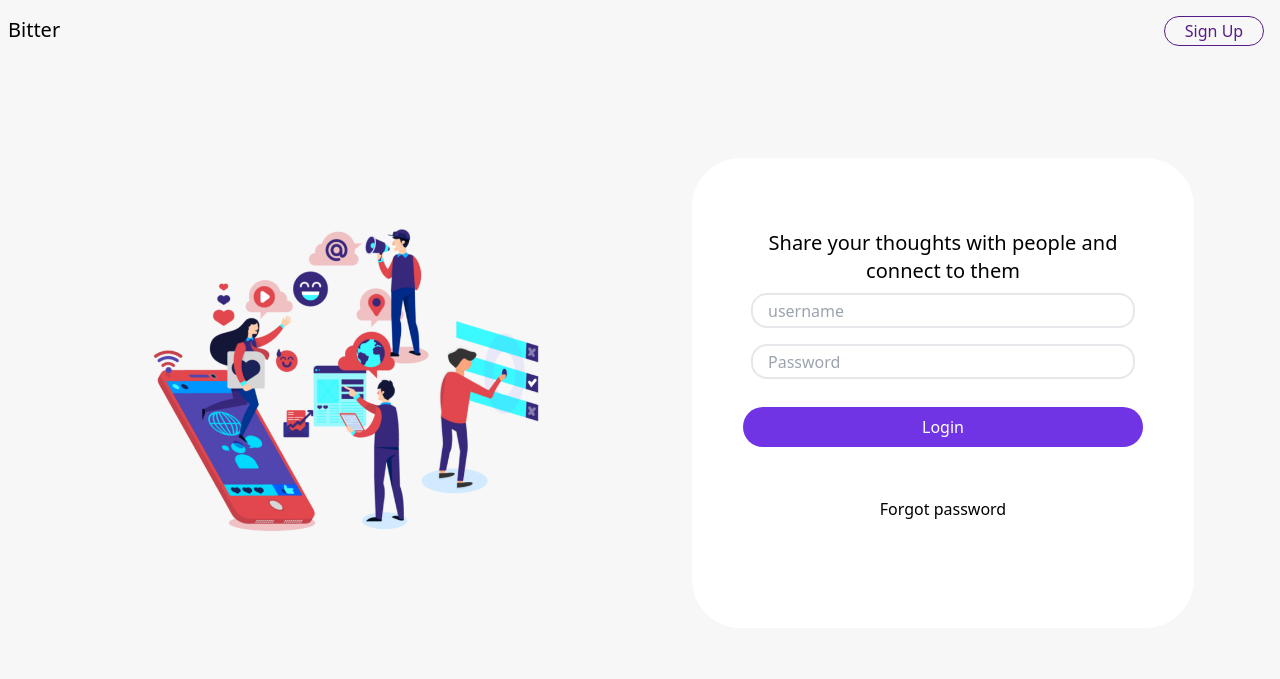
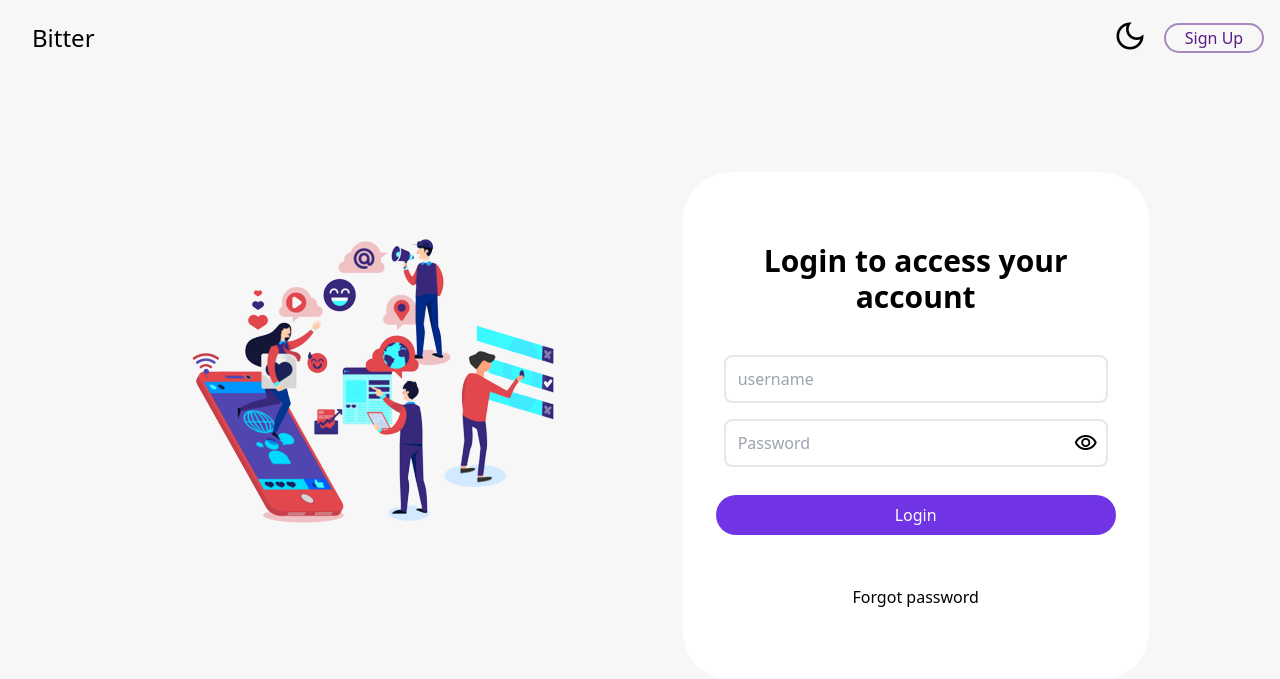
Before and after one commit to asyncdoggo/Yarro, a Flask app: page / in a window 1280 px wide. Shown: the top 679 px of the page. Run offline with Flask 3, Linux system fonts and the light colour scheme; parts of the project's set-up code (start-up, migrations or seed data) failed here and were passed over; some libraries are stand-ins or nearby versions.

Commit message:
Add dark theme for index, register and resetpass html files

```diff
--- a/app/api/token_required.py
+++ b/app/api/token_required.py
@@ -8,7 +8,7 @@ from flask import current_app
 def token_required(f):
     """
     token_required(f) decorator will validate a token f and return the User Class object defined in
-    modules/Database. token should be sent through HTTP header 'x-access-tokens'
+    modules/Database. token is accessed from cookie with name token
     """
 
     @wraps(f)
--- a/app/appconfig.py
+++ b/app/appconfig.py
@@ -11,6 +11,3 @@ SQLALCHEMY_TRACK_MODIFICATIONS = False
 DEBUG = False
 SQLALCHEMY_DATABASE_URI = f'mysql://{USERNAME}:{PASSWORD}@{HOST}/{DATABASE}?ssl=true'
 SECRET_KEY = config["SECRET_KEY"]
-
-EMAIL = config["EMAIL"]
-EMAIL_PASSWORD = config["EMAIL_PASSWORD"]
--- a/app/static/js/index.js
+++ b/app/static/js/index.js
@@ -1,4 +1,5 @@
-document.getElementById("login_form").addEventListener("submit",async function (e) {
+
+document.getElementById("login_form").addEventListener("submit", async function (e) {
     e.preventDefault();
     const form = new FormData(e.target);
     const data = Object.fromEntries(form.entries());
@@ -8,17 +9,40 @@ const response = await fetch("/api/login", {
         headers: {
             'Accept': 'application/json',
             'Content-Type': 'application/json',
-        "Authorization": "Basic " + btoa(data["uname"]+":"+data["passwd"])
+            "Authorization": "Basic " + btoa(data["uname"] + ":" + data["passwd"])
         }
     }).then((response) => response.json())
 
     let status = response.status;
-    if(status == "success"){
+    if (status == "success") {
         localStorage.setItem("uname", response.uname);
         localStorage.setItem("uid", response.uid);
         window.location.reload()
     }
-    else{
-        Snackbar.show({pos:"bottom-center",text: response.status})
+    else {
+        Snackbar.show({ pos: "bottom-center", text: response.status })
     }
 })
+
+
+
+
+document.getElementById("passwd").addEventListener("focusin", (e) => {
+    document.getElementById("pass").style.outlineWidth = "2px"
+})
+
+document.getElementById("passwd").addEventListener("focusout", (e) => {
+    document.getElementById("pass").style.outlineWidth = "0px"
+})
+
+
+document.getElementById("pw").addEventListener("change", (e) => {
+    if (e.target.checked) {
+        document.getElementById("vis").innerHTML = "visibility_off"
+        document.getElementById("passwd").type = "text"
+    }
+    else {
+        document.getElementById("vis").innerHTML = "visibility"
+        document.getElementById("passwd").type = "password"
+    }
+})
--- /dev/null
+++ b/app/static/js/theme.js
@@ -0,0 +1,31 @@
+document.getElementById("parent").checked = true
+
+let theme = localStorage.getItem("theme")
+if (theme == "dark") {
+    document.body.dataset.checked = true
+    document.body.style.backgroundColor = "#101010"
+    document.getElementById("theme_button").innerHTML = "light_mode"
+    document.getElementById("theme").checked = true
+}
+else {
+    document.body.dataset.checked = false
+    document.body.style.backgroundColor = "#f7f7f7"
+    document.getElementById("theme_button").innerHTML = "dark_mode"
+}
+
+
+
+document.getElementById("theme").addEventListener("change", (e) => {
+    if (e.target.checked) {
+        document.body.dataset.checked = true
+        document.body.style.backgroundColor = "#101010"
+        document.getElementById("theme_button").innerHTML = "light_mode"
+        localStorage.setItem("theme", "dark")
+    }
+    else {
+        document.body.dataset.checked = false
+        document.body.style.backgroundColor = "#f7f7f7"
+        document.getElementById("theme_button").innerHTML = "dark_mode"
+        localStorage.setItem("theme", "light")
+    }
+})
--- a/app/templates/index.html
+++ b/app/templates/index.html
@@ -10,48 +10,75 @@
     <script src="/static/js/snackbar.js"></script>
     <title>Bitter - Its your Thought</title>
     <script src="https://cdn.tailwindcss.com"></script>
+    <link rel="stylesheet"
+        href="https://fonts.googleapis.com/css2?family=Material+Symbols+Outlined:opsz,wght,FILL,GRAD@20..48,100..700,0..1,-50..200" />
 </head>
 
-<body class="bg-[#f7f7f7]">
-    <div class="header w-full flex flex-row place-content-between ">
-        <p class="pl-2 text-xl mt-4">Bitter</p>
-
-        <button
-            class="bg-white-900 h-[30px] w-[100px] border rounded-full border-purple-900 mt-4 mr-4 text-purple-900 hover:cursor-pointer"
-            onClick="window.location.href='/register'">
-            Sign Up
-        </button>
+<body class="bg-[#f7f7f7] group data-[checked=true]:bg-[#101010]" data-checked="true" id="parent">
+    <div class="header w-full flex flex-row items-center place-content-between">
+        <p class="pl-8 text-2xl font-medium mt-4 group-data-[checked=true]:text-white">
+            Bitter
+        </p>
+        <div class="items-center flex">
+            <label for="theme">
+                <span id="theme_button"
+                    class="material-symbols-outlined pt-4 px-4 text-4xl group-data-[checked=true]:text-white select-none hover:cursor-pointer">
+                    dark_mode
+                </span>
+            </label>
+            <input type="checkbox" id="theme" class="hidden">
+            <button
+                class="bg-white-900 h-[30px] w-[100px] border-opacity-50 border-2 rounded-full border-purple-900 mt-4 mr-4 text-purple-900 hover:cursor-pointer group-data-[checked=true]:text-purple-400 group-data-[checked=true]:border-purple-400"
+                onClick="window.location.href='/register'">
+                Sign Up
+            </button>
+        </div>
     </div>
     <main class="mt-28">
-        <div class="containerx flex justify-center lg:flex-row lg:place-content-evenly lg:mr-10">
+
+        <div class="containerx flex justify-center lg:place-content-evenly lg:mr-10 px-16">
             <div class="image-container hidden lg:block">
-                <img class="w-[600px] " src="/static/static_images/login.png" alt="someimage" />
+                <img class="w-md max-w-xl" src="/static/static_images/login.png" alt="someimage" />
             </div>
 
-            <div class="form-container border rounded-[3rem] flex flex-col px-[50px] py-[70px] border-white bg-white  ">
-                <form id="login_form" class="login-form flex flex-col w-[360px] lg:w-[400px] ">
-                    <div class="phrase-container flex justify-center ">
-                        <p class="phrase text-xl text-center ">
-                            Share your thoughts with people and connect to
-                            them
+            <div
+                class="form-container border rounded-[3rem] flex flex-col px-8 py-[70px] border-white bg-white group-data-[checked=true]:bg-black group-data-[checked=true]:border-gray-900">
+                <form id="login_form"
+                    class="login-form flex flex-col w-[300px] lg:w-[400px] transition-[width] duration-500 group-data-[checked=true]:bg-black">
+                    <div class="phrase-container flex justify-center">
+                        <p class="phrase text-3xl font-semibold pb-8 text-center group-data-[checked=true]:text-white">
+                            Login to access your account
                         </p>
                     </div>
 
-                    <input class="m-[8px] rounded-[1em] h-[35px] pl-[15px] border-2 " type="text" name="uname"
-                        placeholder="username" id="uname" />
-                    <input class="m-[8px] rounded-[1em] h-[35px] pl-[15px] border-2 " type="password" name="passwd"
-                        placeholder="Password" id="passwd" />
+                    <input
+                        class="m-[8px] rounded-lg h-12 pl-3 border-2 group-data-[checked=true]:bg-[#3b4148] group-data-[checked=true]:text-white"
+                        type="text" name="uname" placeholder="username" id="uname" />
+                    <div id="pass"
+                        class="outline outline-0 m-[8px] rounded-lg h-12 pl-3 pr-2 border-2 flex justify-between items-center group-data-[checked=true]:bg-[#3b4148]">
+                        <input
+                            class="h-10 border-none w-full outline-none group-data-[checked=true]:text-white group-data-[checked=true]:bg-[#3b4148]"
+                            type="password" name="passwd" placeholder="Password" id="passwd" />
+                        <input type="checkbox" id="pw" class="hidden">
+                        <label for="pw" id="vis" class="material-symbols-outlined select-none hover:cursor-pointer">
+                            visibility
+                        </label>
+                    </div>
                     <input class="mt-[20px] rounded-full h-[40px] text-white text-m bg-[#7034E4] hover:cursor-pointer "
                         type="submit" name="login_btn" id="login_btn" value="Login" />
                     <a href="/password/reset"
-                        class="forgot-text flex justify-center mt-[50px] hover:underline underline-offset-1">
+                        class="forgot-text flex justify-center mt-[50px] hover:underline underline-offset-1 group-data-[checked=true]:text-white">
                         Forgot password
                     </a>
                 </form>
             </div>
         </div>
     </main>
+    <script src="/static/js/theme.js"></script>
     <script src="/static/js/index.js"></script>
 </body>
+<script>
+
+</script>
 
 </html>
--- a/app/views/views.py
+++ b/app/views/views.py
@@ -5,39 +5,10 @@ from flask import Blueprint
 from flask import current_app
 from flask import request, jsonify, render_template, make_response
 from jwt import ExpiredSignatureError, DecodeError
+from app.api.token_required import token_required
 import app.db as Data
 
 view_bp = Blueprint("views", __name__)
-
-
-def token_required(f):
-    """
-    token_required(f) decorator will validate a token f and return the User Class object defined in
-    modules/Database. token should be sent through HTTP header 'x-access-tokens'
-    """
-
-    @wraps(f)
-    def decorator(*args, **kwargs):
-
-        token = request.cookies.get("token")
-
-        if not token:
-            return jsonify({'message': 'a valid token is missing'})
-
-        try:
-            data = jwt.decode(token, current_app.config['SECRET_KEY'], algorithms=["HS256"])
-            current_user = Data.Users.query.filter_by(id=data['id']).first()
-
-            if not current_user.confirmed:
-                return {"status": "email"}
-        except ExpiredSignatureError:
-            return jsonify({'status': 'expired'})
-        except DecodeError:
-            return jsonify({"status": "invalid"})
-
-        return f(*args, current_user, **kwargs)
-
-    return decorator
 
 
 @view_bp.route("/", methods=["GET"])
@@ -58,7 +29,8 @@ def main():
         return response
     else:
         try:
-            data = jwt.decode(token, current_app.config['SECRET_KEY'], algorithms=["HS256"])
+            data = jwt.decode(
+                token, current_app.config['SECRET_KEY'], algorithms=["HS256"])
             current_user = Data.Users.query.filter_by(id=data['id']).first()
             if current_user.confirmed:
                 return render_template("main.html")
@@ -73,7 +45,8 @@ def register_render():
     """Renders register.html"""
     token = request.cookies.get("token")
     try:
-        data = jwt.decode(token, current_app.config['SECRET_KEY'], algorithms=["HS256"])
+        data = jwt.decode(
+            token, current_app.config['SECRET_KEY'], algorithms=["HS256"])
         current_user = Data.Users.query.filter_by(id=data['id']).first()
         if current_user.confirmed:
             return flask.redirect("/")
@@ -90,7 +63,8 @@ def edit_profile():
     """
     try:
         token = request.cookies.get("token")
-        data = jwt.decode(token, current_app.config['SECRET_KEY'], algorithms=["HS256"])
+        data = jwt.decode(
+            token, current_app.config['SECRET_KEY'], algorithms=["HS256"])
         current_user = Data.Users.query.filter_by(id=data['id']).first()
         if current_user.confirmed:
             return render_template("editprofile.html")
@@ -112,7 +86,8 @@ def profile(uname):
         return make_response(render_template("404.html", error=f"User {uname} not found"), 404)
     try:
         token = request.cookies.get("token")
-        data = jwt.decode(token, current_app.config['SECRET_KEY'], algorithms=["HS256"])
+        data = jwt.decode(
+            token, current_app.config['SECRET_KEY'], algorithms=["HS256"])
         current_user = Data.Users.query.filter_by(id=data['id']).first()
         if current_user.confirmed:
             if current_user.username == uname:
@@ -167,3 +142,8 @@ def search(user):
     except Exception as e:
         print(repr(e))
         return render_template("404.html")
+
+
+@view_bp.route("/test")
+def test():
+    return render_template("resetpass.html", uname="helll")
```
Also changed, not shown: app/templates/register.html (+36 -53 lines), app/templates/resetpass.html (+32 -37 lines), app/static/static_images/login.png, 1 other file. Lines whose indentation alone changed are shown as unchanged.
